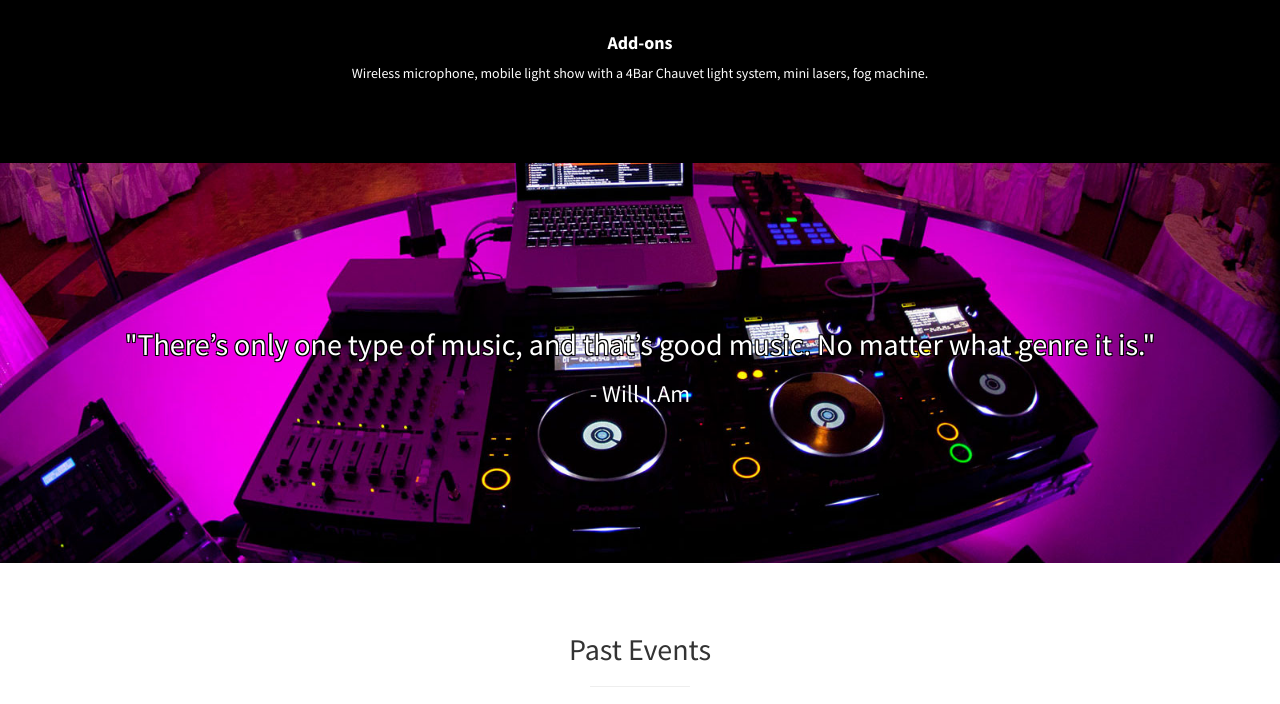
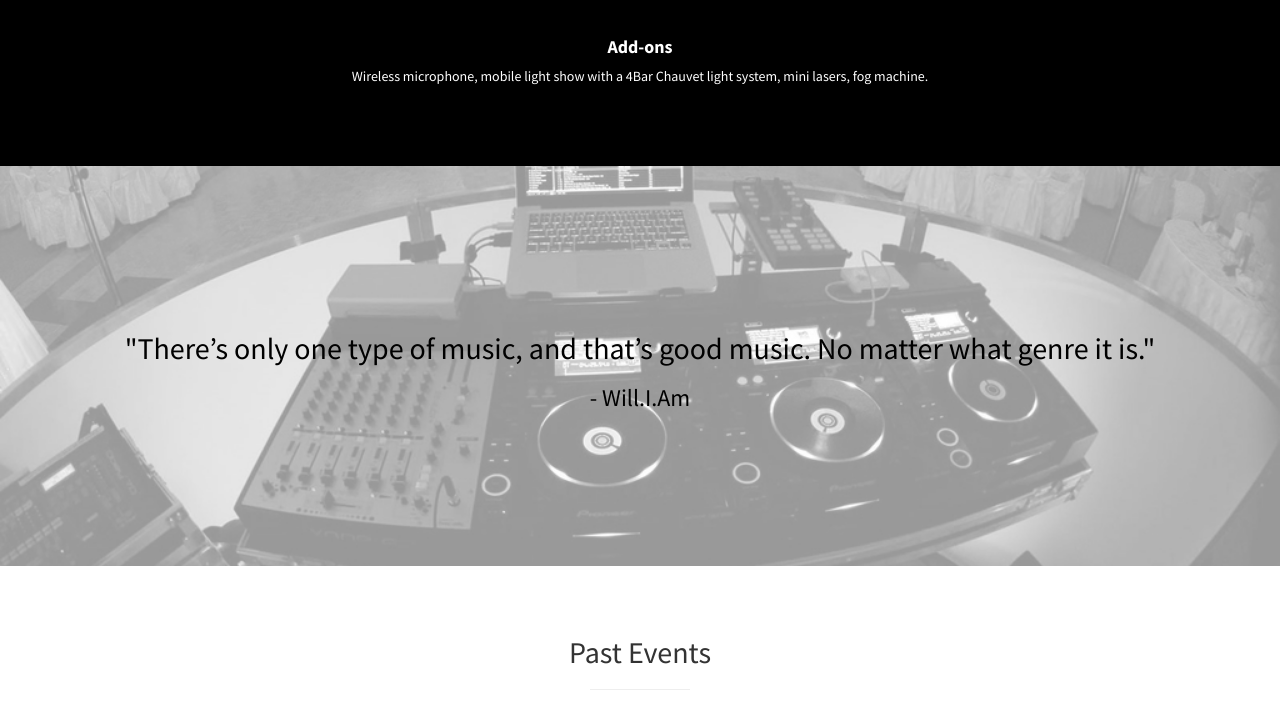
Before and after one commit to JTPlatnum/djklick, a plain HTML site: page index.html in a window 1280 px wide. Shown: the part 1753-2457 px from the top of the page. Drawn offline with Linux system fonts and the light colour scheme.

Commit message:
New image for callout

```diff
--- a/css/stylish-portfolio.css
+++ b/css/stylish-portfolio.css
@@ -215,8 +215,8 @@ hr.small {
     display: table;
     width: 100%;
     height: 400px;
-    color: #fff;
-    background: url(../img/callout.jpg) no-repeat center center scroll;
+    color: black;
+    background: url(../img/calloutlight.jpg) no-repeat center center scroll;
     -webkit-background-size: cover;
     -moz-background-size: cover;
     background-size: cover;
--- a/index.html
+++ b/index.html
@@ -72,7 +72,7 @@
             <div class="row">
                 <div class="col-lg-12 text-center">
                     <h1>DJ Klick</h1>
-                    <h2 class="lead">Reno/Tahoe/Truckee's premier events DJ!</h2>
+                    <h2>Reno/Tahoe/Truckee's premier events DJ!</h2>
                     <h3>Whether you need a wild dance party at a wedding or smooth background music for a small mixer, I will make it happen for you. Equipped with a professional mobile sound system and a wireless microphone, your event will have the necessary music to guarantee success. Whatever you need - I will keep it <strong>simple, fun, and professional.</strong></h3>
                     <h2>It's time to Klick your party to cloud nine!</h2>
                 </div>
@@ -202,7 +202,7 @@
     <aside class="callout">
         <div class="text-vertical-center">
             <!-- <h2 class="title-quote">Simple. Fun. Professional.</h2> -->
-            <h2 class="title-quote">"There’s only one type of music, and that’s good music. No matter what genre it is."­</h2>
+            <h2 class="title-quote-top">"There’s only one type of music, and that’s good music. No matter what genre it is."­</h2>
             <h3>- Will.I.Am</h3>
         </div>
     </aside>
```
Also changed, not shown: img/calloutlight.jpg (added).
